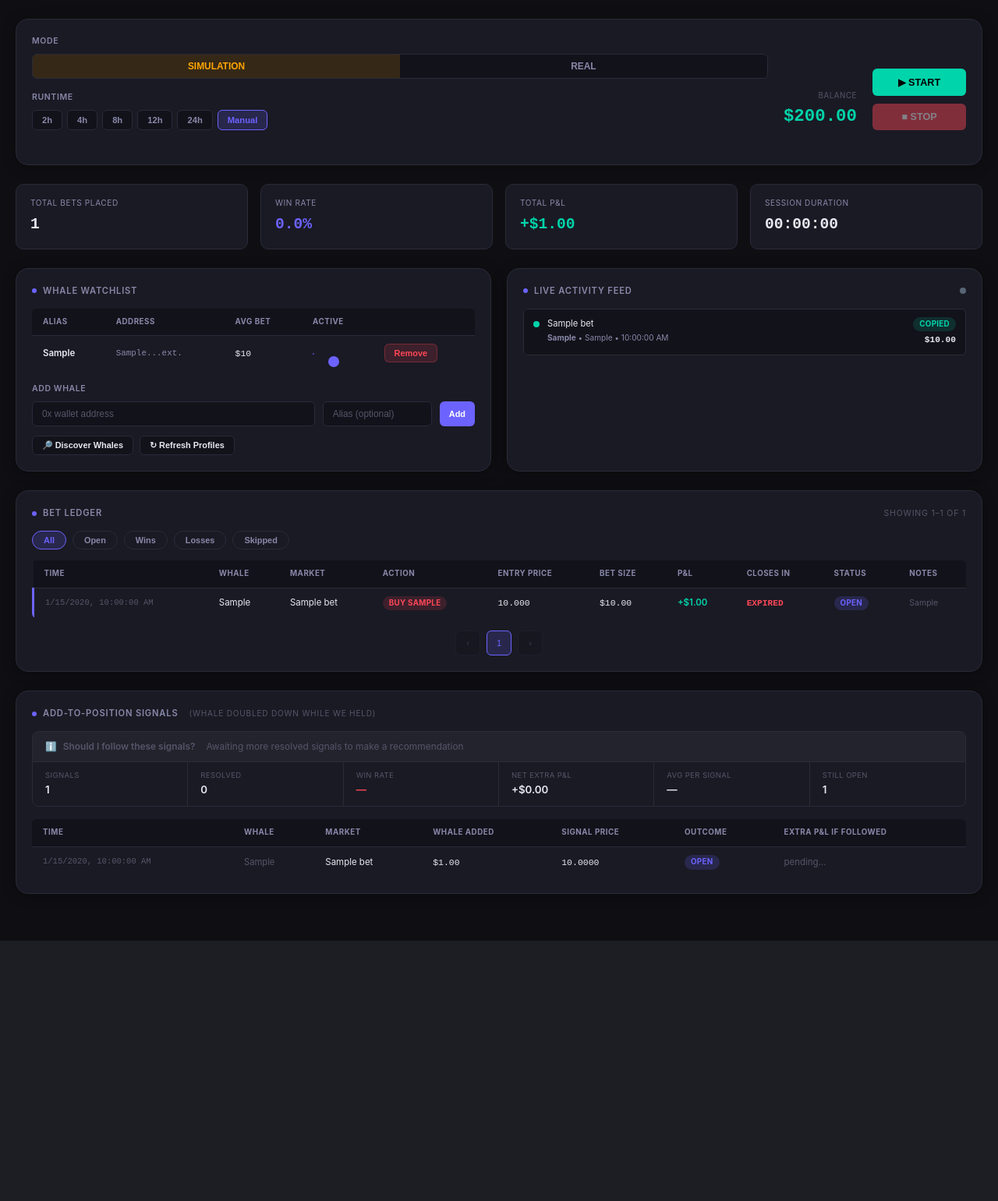
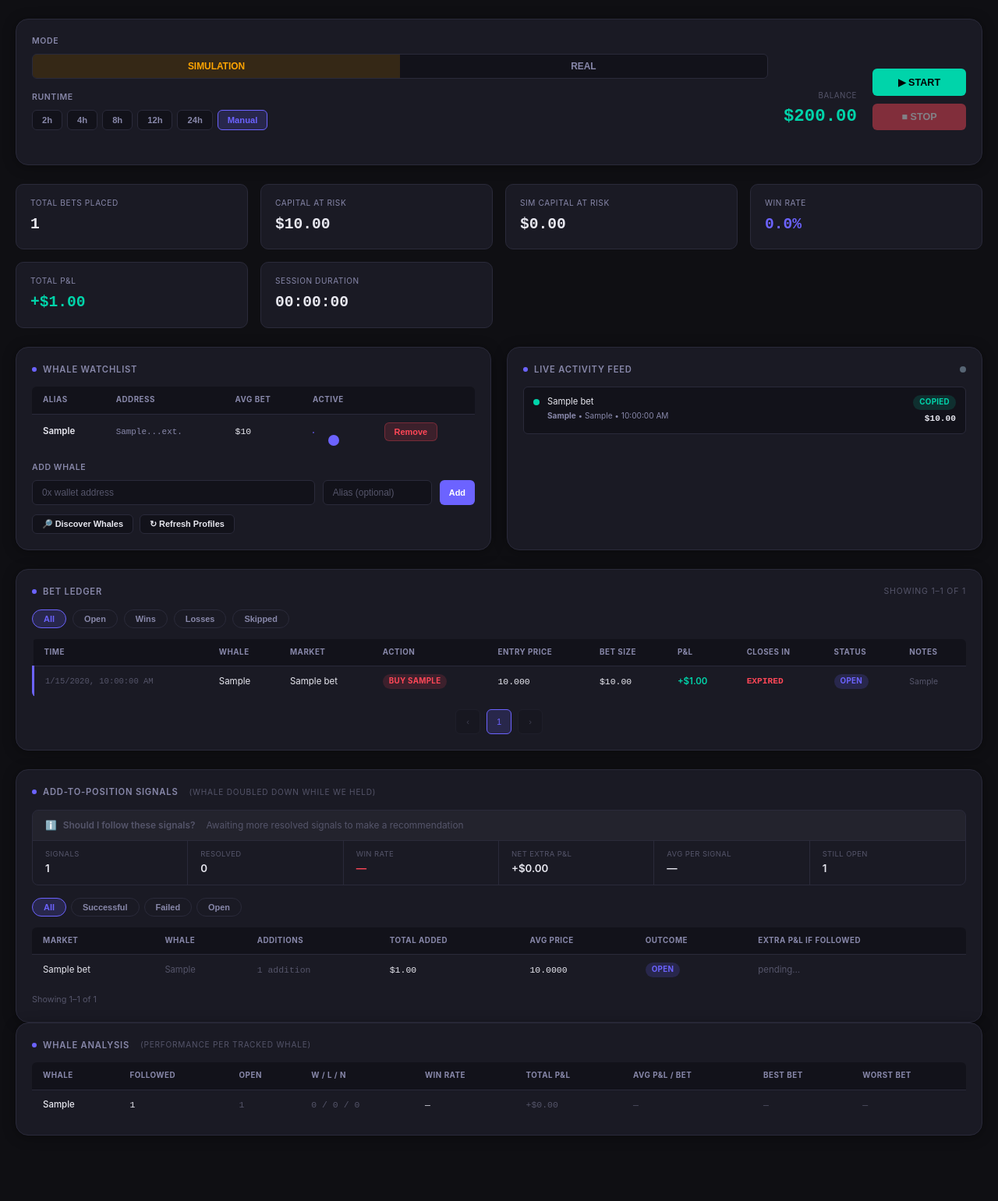
Before and after one commit to aestheticdiabetic/polyPredictors, a FastAPI app: page / in a window 1280 px wide. Shown: the part 69-1610 px from the top of the page at 78% size. Before the commit the page ends 1276 px from the top, so only its background shows below. Run offline with FastAPI, Linux system fonts and the light colour scheme; tables that the repository leaves empty hold one stand-in row (values such as "Sample post"); data that the repository does not hold is empty.

Commit message:
On branch master  Changes to be committed: 	modified:   backend/main.py 	modified:   frontend/static/css/style.css 	modified:   frontend/static/js/app.js 	modified:   frontend/templates/index.html

```diff
--- a/backend/main.py
+++ b/backend/main.py
@@ -407,10 +407,16 @@ async def ledger_stats(
     placed = [b for b in bets if b.status != "SKIPPED"]
     wins = [b for b in bets if b.status == "CLOSED_WIN"]
     losses = [b for b in bets if b.status == "CLOSED_LOSS"]
+    closed = [b for b in bets if b.status in ("CLOSED_WIN", "CLOSED_LOSS", "CLOSED_NEUTRAL")]
     closed_pnl = [b.pnl_usdc for b in bets if b.pnl_usdc is not None]
     total_pnl = round(sum(closed_pnl), 2)
     avg_pnl = round(total_pnl / len(closed_pnl), 2) if closed_pnl else 0.0
-    win_rate = round(len(wins) / len(placed) * 100, 1) if placed else 0.0
+    win_rate = round(len(wins) / len(closed) * 100, 1) if closed else 0.0
+
+    # Capital currently at risk (sum of size_usdc for all OPEN bets)
+    open_bets = [b for b in bets if b.status == "OPEN"]
+    capital_at_risk = round(sum(b.size_usdc for b in open_bets), 2)
+    sim_capital_at_risk = round(sum(b.size_usdc for b in open_bets if b.mode == "SIMULATION"), 2)
 
     # Current session balance
     active = db.query(MonitoringSession).filter_by(is_active=True).first()
@@ -425,7 +431,71 @@ async def ledger_stats(
         "total_pnl_usdc": total_pnl,
         "avg_pnl_per_bet": avg_pnl,
         "session_balance": round(balance, 2),
+        "capital_at_risk": capital_at_risk,
+        "sim_capital_at_risk": sim_capital_at_risk,
     }
+
+
+# ---------------------------------------------------------------------------
+# Per-whale analysis
+# ---------------------------------------------------------------------------
+@app.get("/api/stats/by-whale")
+async def stats_by_whale(db: DBSession = Depends(get_db)):
+    """Aggregate copied_bets performance broken down by whale."""
+    from collections import defaultdict
+
+    bets = db.query(CopiedBet).filter(CopiedBet.status != "SKIPPED").all()
+
+    # Build alias lookup from Whale table
+    whales = db.query(Whale).all()
+    alias_map = {w.address: (w.alias or w.address) for w in whales}
+
+    groups: dict = defaultdict(lambda: {
+        "followed": 0, "open": 0, "wins": 0, "losses": 0, "neutral": 0,
+        "closed": 0, "pnl_values": [],
+    })
+
+    for b in bets:
+        g = groups[b.whale_address]
+        g["followed"] += 1
+        if b.status == "OPEN":
+            g["open"] += 1
+        elif b.status == "CLOSED_WIN":
+            g["wins"] += 1; g["closed"] += 1
+            if b.pnl_usdc is not None: g["pnl_values"].append(b.pnl_usdc)
+        elif b.status == "CLOSED_LOSS":
+            g["losses"] += 1; g["closed"] += 1
+            if b.pnl_usdc is not None: g["pnl_values"].append(b.pnl_usdc)
+        elif b.status == "CLOSED_NEUTRAL":
+            g["neutral"] += 1; g["closed"] += 1
+            if b.pnl_usdc is not None: g["pnl_values"].append(b.pnl_usdc)
+
+    result = []
+    for address, g in groups.items():
+        total_pnl = round(sum(g["pnl_values"]), 2)
+        avg_pnl   = round(total_pnl / len(g["pnl_values"]), 2) if g["pnl_values"] else 0.0
+        win_rate  = round(g["wins"] / g["closed"] * 100, 1) if g["closed"] > 0 else None
+        best      = round(max(g["pnl_values"]), 2) if g["pnl_values"] else None
+        worst     = round(min(g["pnl_values"]), 2) if g["pnl_values"] else None
+        result.append({
+            "whale_address": address,
+            "whale_alias":   alias_map.get(address, address),
+            "followed":      g["followed"],
+            "open":          g["open"],
+            "wins":          g["wins"],
+            "losses":        g["losses"],
+            "neutral":       g["neutral"],
+            "closed":        g["closed"],
+            "win_rate_pct":  win_rate,
+            "total_pnl_usdc": total_pnl,
+            "avg_pnl_usdc":  avg_pnl,
+            "best_bet_usdc": best,
+            "worst_bet_usdc": worst,
+        })
+
+    # Sort by total P&L descending
+    result.sort(key=lambda x: x["total_pnl_usdc"], reverse=True)
+    return {"whales": result}
 
 
 # ---------------------------------------------------------------------------
--- a/frontend/static/css/style.css
+++ b/frontend/static/css/style.css
@@ -910,6 +910,7 @@ tr.row-skip  td:first-child { border-left: 3px solid var(--warning); }
   color: var(--text-primary);
 }
 
+
 /* ============================================================
    Notifications / Toast
    ============================================================ */
--- a/frontend/static/js/app.js
+++ b/frontend/static/js/app.js
@@ -17,6 +17,8 @@ const State = {
   ledgerMode:        'all',
   ledgerSort:        'default',  // 'default' = newest first; 'close_asc' = soonest close first
   signalsPage:       1,
+  signalsTab:        'all',   // 'all' | 'win' | 'loss' | 'open'
+  signalsGroupPage:  1,       // client-side page for grouped signal rows
   timerInterval:     null,
   pollInterval:      null,
   ledgerInterval:    null,
@@ -48,6 +50,8 @@ function cacheDom() {
 
     // Stats
     statBets:        $('stat-bets'),
+    statCapital:     $('stat-capital'),
+    statSimCapital:  $('stat-sim-capital'),
     statWinRate:     $('stat-winrate'),
     statPnl:         $('stat-pnl'),
     statDuration:    $('stat-duration'),
@@ -68,7 +72,9 @@ function cacheDom() {
     ledgerInfo:      $('ledger-info'),
 
     // Signals
-    signalsTableBody:$('signals-table-body'),
+    signalsTableBody:  $('signals-table-body'),
+    signalsPagination: $('signals-pagination'),
+    signalsInfo:       $('signals-info'),
 
     // Modal
     modalOverlay:    $('modal-overlay'),
@@ -95,6 +101,7 @@ document.addEventListener('DOMContentLoaded', () => {
   fetchActivity();
   fetchLedger();
   fetchSignals();
+  fetchWhaleAnalysis();
 
   // Polling
   State.pollInterval = setInterval(() => {
@@ -108,6 +115,7 @@ document.addEventListener('DOMContentLoaded', () => {
     if (State.session && State.session.is_active) {
       fetchLedger();
       fetchSignals();
+      fetchWhaleAnalysis();
     }
   }, 10000);
 });
@@ -273,6 +281,8 @@ function updateSessionUI() {
 
 function updateStats(stats) {
   DOM.statBets.textContent  = stats.placed || 0;
+  if (DOM.statCapital)    DOM.statCapital.textContent    = '$' + (stats.capital_at_risk     || 0).toFixed(2);
+  if (DOM.statSimCapital) DOM.statSimCapital.textContent = '$' + (stats.sim_capital_at_risk || 0).toFixed(2);
   DOM.statWinRate.textContent = (stats.win_rate_pct || 0).toFixed(1) + '%';
 
   const pnl = stats.total_pnl_usdc || 0;
@@ -667,22 +677,45 @@ function changeLedgerPage(page) {
 // ============================================================
 // Signals
 // ============================================================
+let _cachedSignals = [];
+
 async function fetchSignals() {
   if (_inFlight.has('signals')) return;
   _inFlight.add('signals');
   try {
     const [data, stats] = await Promise.all([
-      api('GET', `/api/signals?page=${State.signalsPage}&limit=20`),
+      api('GET', `/api/signals?page=${State.signalsPage}&limit=200`),
       api('GET', '/api/signals/stats'),
     ]);
+    _cachedSignals = data.signals || [];
     renderSignalsWidget(stats);
-    renderSignals(data.signals);
+    renderSignalsGrouped(_cachedSignals, State.signalsTab, State.signalsGroupPage);
   } catch (err) {
     console.error('fetchSignals error:', err);
   } finally {
     _inFlight.delete('signals');
   }
 }
+
+function setSignalsTab(tab) {
+  State.signalsTab = tab;
+  State.signalsGroupPage = 1;
+  const container = $('sig-filter-tabs');
+  if (container) {
+    container.querySelectorAll('.filter-tab').forEach(btn => btn.classList.remove('active'));
+    const idx = ['all','win','loss','open'].indexOf(tab);
+    if (idx >= 0) container.querySelectorAll('.filter-tab')[idx].classList.add('active');
+  }
+  renderSignalsGrouped(_cachedSignals, tab, 1);
+}
+
+function changeSignalsPage(page) {
+  if (page < 1) return;
+  State.signalsGroupPage = page;
+  renderSignalsGrouped(_cachedSignals, State.signalsTab, page);
+}
+
+const SIGNALS_PER_PAGE = 20;
 
 function renderSignalsWidget(stats) {
   const widget = $('signals-verdict-widget');
@@ -729,57 +762,160 @@ function renderSignalsWidget(stats) {
   $('sig-stat-open').textContent = stats.open_signals;
 }
 
-function renderSignals(signals) {
+function renderSignalsGrouped(signals, tab, page) {
+  page = page || 1;
   const tbody = DOM.signalsTableBody;
   if (!tbody) return;
 
-  if (!signals || signals.length === 0) {
-    tbody.innerHTML = `
-      <tr>
-        <td colspan="7">
-          <div class="empty-state">
-            <p>No add-to-position signals yet.</p>
-          </div>
-        </td>
-      </tr>`;
+  // Group by copied_bet_id first
+  const groups = {};
+  for (const s of (signals || [])) {
+    const key = s.copied_bet_id;
+    if (!groups[key]) {
+      groups[key] = {
+        copied_bet_id: key,
+        bet_question:  s.bet_question,
+        bet_status:    s.bet_status,
+        whale_alias:   s.whale_alias,
+        whale_address: s.whale_address,
+        signals:       [],
+      };
+    }
+    groups[key].signals.push(s);
+  }
+
+  // Filter groups by tab
+  let rows = Object.values(groups);
+  if (tab === 'win')  rows = rows.filter(g => g.bet_status === 'CLOSED_WIN');
+  if (tab === 'loss') rows = rows.filter(g => g.bet_status === 'CLOSED_LOSS');
+  if (tab === 'open') rows = rows.filter(g => g.bet_status === 'OPEN' || g.bet_status === 'PENDING');
+
+  const total = rows.length;
+  const pages = Math.max(1, Math.ceil(total / SIGNALS_PER_PAGE));
+  const safePage = Math.min(page, pages);
+  const start = (safePage - 1) * SIGNALS_PER_PAGE;
+  rows = rows.slice(start, start + SIGNALS_PER_PAGE);
+
+  // Render pagination
+  if (DOM.signalsInfo) {
+    const end = Math.min(start + SIGNALS_PER_PAGE, total);
+    DOM.signalsInfo.textContent = total > 0 ? `Showing ${start + 1}–${end} of ${total}` : '';
+  }
+  if (DOM.signalsPagination) {
+    if (pages <= 1) {
+      DOM.signalsPagination.innerHTML = '';
+    } else {
+      let ph = '';
+      ph += `<button onclick="changeSignalsPage(${safePage - 1})" ${safePage <= 1 ? 'disabled' : ''}>&lsaquo;</button>`;
+      for (let i = 1; i <= pages; i++) {
+        ph += `<button onclick="changeSignalsPage(${i})" class="${i === safePage ? 'active' : ''}">${i}</button>`;
+      }
+      ph += `<button onclick="changeSignalsPage(${safePage + 1})" ${safePage >= pages ? 'disabled' : ''}>&rsaquo;</button>`;
+      DOM.signalsPagination.innerHTML = ph;
+    }
+  }
+
+  if (rows.length === 0) {
+    const labels = { win: 'successful', loss: 'failed', open: 'open', all: '' };
+    tbody.innerHTML = `<tr><td colspan="7"><div class="empty-state"><p>No ${labels[tab] || ''} double-down signals yet.</p></div></td></tr>`;
     return;
   }
 
-  tbody.innerHTML = signals.map(s => {
-    const time = new Date(s.timestamp + (s.timestamp.endsWith('Z') ? '' : 'Z')).toLocaleString();
+  const STATUS_BADGE = {
+    CLOSED_WIN:     '<span class="badge badge-win">WIN</span>',
+    CLOSED_LOSS:    '<span class="badge badge-loss">LOSS</span>',
+    CLOSED_NEUTRAL: '<span class="badge badge-neutral">NEUTRAL</span>',
+    OPEN:           '<span class="badge badge-open">OPEN</span>',
+    PENDING:        '<span class="badge badge-neutral">PENDING</span>',
+  };
 
-    // Outcome column: show status badge for the underlying bet
-    const statusBadge = {
-      CLOSED_WIN:     '<span class="badge badge-win">WIN</span>',
-      CLOSED_LOSS:    '<span class="badge badge-loss">LOSS</span>',
-      CLOSED_NEUTRAL: '<span class="badge badge-neutral">NEUTRAL</span>',
-      OPEN:           '<span class="badge badge-open">OPEN</span>',
-      PENDING:        '<span class="badge badge-neutral">PENDING</span>',
-    }[s.bet_status] || `<span class="badge badge-neutral">${escHtml(s.bet_status || '?')}</span>`;
+  tbody.innerHTML = rows.map(g => {
+    const count         = g.signals.length;
+    const totalAdded    = g.signals.reduce((acc, s) => acc + s.whale_additional_usdc, 0);
+    const avgPrice      = g.signals.reduce((acc, s) => acc + s.price, 0) / count;
+    const totalHypoPnl  = g.signals.reduce((acc, s) =>
+      acc + (s.hypothetical_pnl_usdc != null ? s.hypothetical_pnl_usdc : 0), 0);
+    const hasUnresolved = g.signals.some(s => s.hypothetical_pnl_usdc == null);
 
-    // Extra P&L column
+    const statusBadge = STATUS_BADGE[g.bet_status]
+      || `<span class="badge badge-neutral">${escHtml(g.bet_status || '?')}</span>`;
+
     let pnlHtml;
-    if (s.hypothetical_pnl_usdc != null) {
-      const cls = s.hypothetical_pnl_usdc > 0 ? 'pnl-positive' : s.hypothetical_pnl_usdc < 0 ? 'pnl-negative' : 'pnl-zero';
-      pnlHtml = `<span class="${cls}">${formatPnl(s.hypothetical_pnl_usdc)}</span>`;
-    } else if (s.bet_status === 'OPEN' || s.bet_status === 'PENDING') {
+    if (g.bet_status === 'OPEN' || g.bet_status === 'PENDING') {
       pnlHtml = '<span class="text-muted">pending…</span>';
+    } else if (hasUnresolved) {
+      pnlHtml = '<span class="text-muted">partial</span>';
     } else {
-      pnlHtml = '<span class="text-muted">—</span>';
+      const cls = totalHypoPnl > 0 ? 'pnl-positive' : totalHypoPnl < 0 ? 'pnl-negative' : 'pnl-zero';
+      pnlHtml = `<span class="${cls}">${formatPnl(totalHypoPnl)}</span>`;
     }
 
-    const market = escHtml(truncate(s.bet_question || `Bet #${s.copied_bet_id}`, 45));
+    const market     = escHtml(truncate(g.bet_question || `Bet #${g.copied_bet_id}`, 50));
+    const whaleLabel = escHtml(g.whale_alias || g.whale_address || '—');
+    const addLabel   = count === 1 ? '1 addition' : `${count} additions`;
 
-    const whaleLabel = escHtml(s.whale_alias || s.whale_address || '—');
     return `
       <tr>
-        <td class="mono text-muted" style="font-size:0.75rem">${time}</td>
-        <td style="font-size:0.8rem;color:var(--text-muted)" title="${escHtml(s.whale_address || '')}">${whaleLabel}</td>
-        <td title="${escHtml(s.bet_question || '')}">${market}</td>
-        <td class="mono">$${s.whale_additional_usdc.toFixed(2)}</td>
-        <td class="mono">${s.price.toFixed(4)}</td>
+        <td title="${escHtml(g.bet_question || '')}">${market}</td>
+        <td style="font-size:0.8rem;color:var(--text-muted)" title="${escHtml(g.whale_address || '')}">${whaleLabel}</td>
+        <td class="mono text-muted">${addLabel}</td>
+        <td class="mono">$${totalAdded.toFixed(2)}</td>
+        <td class="mono">${avgPrice.toFixed(4)}</td>
         <td>${statusBadge}</td>
         <td>${pnlHtml}</td>
+      </tr>`;
+  }).join('');
+}
+
+// ============================================================
+// Whale Analysis
+// ============================================================
+async function fetchWhaleAnalysis() {
+  if (_inFlight.has('whale-analysis')) return;
+  _inFlight.add('whale-analysis');
+  try {
+    const data = await api('GET', '/api/stats/by-whale');
+    renderWhaleAnalysis(data.whales);
+  } catch (err) {
+    console.error('fetchWhaleAnalysis error:', err);
+  } finally {
+    _inFlight.delete('whale-analysis');
+  }
+}
+
+function renderWhaleAnalysis(whales) {
+  const tbody = $('whale-analysis-body');
+  if (!tbody) return;
+
+  if (!whales || whales.length === 0) {
+    tbody.innerHTML = `<tr><td colspan="9"><div class="empty-state"><p>No closed bets yet.</p></div></td></tr>`;
+    return;
+  }
+
+  tbody.innerHTML = whales.map(w => {
+    const alias    = escHtml(w.whale_alias || w.whale_address);
+    const winRate  = w.win_rate_pct != null ? `${w.win_rate_pct}%` : '—';
+    const wlnLabel = `${w.wins} / ${w.losses} / ${w.neutral}`;
+
+    const pnlCls  = w.total_pnl_usdc > 0 ? 'pnl-positive' : w.total_pnl_usdc < 0 ? 'pnl-negative' : 'pnl-zero';
+    const avgCls  = w.avg_pnl_usdc  > 0 ? 'pnl-positive' : w.avg_pnl_usdc  < 0 ? 'pnl-negative' : 'pnl-zero';
+    const bestCls = (w.best_bet_usdc  ?? 0) > 0 ? 'pnl-positive' : 'pnl-zero';
+    const wrstCls = (w.worst_bet_usdc ?? 0) < 0 ? 'pnl-negative' : 'pnl-zero';
+
+    const winRateCls = w.win_rate_pct == null ? '' :
+      w.win_rate_pct >= 60 ? 'pnl-positive' : w.win_rate_pct <= 40 ? 'pnl-negative' : '';
+
+    return `
+      <tr>
+        <td title="${escHtml(w.whale_address)}" style="font-weight:500">${alias}</td>
+        <td class="mono">${w.followed}</td>
+        <td class="mono text-muted">${w.open}</td>
+        <td class="mono text-muted">${wlnLabel}</td>
+        <td class="mono ${winRateCls}">${winRate}</td>
+        <td class="mono ${pnlCls}">${formatPnl(w.total_pnl_usdc)}</td>
+        <td class="mono ${avgCls}">${w.closed > 0 ? formatPnl(w.avg_pnl_usdc) : '—'}</td>
+        <td class="mono ${bestCls}">${w.best_bet_usdc  != null ? formatPnl(w.best_bet_usdc)  : '—'}</td>
+        <td class="mono ${wrstCls}">${w.worst_bet_usdc != null ? formatPnl(w.worst_bet_usdc) : '—'}</td>
       </tr>`;
   }).join('');
 }
--- a/frontend/templates/index.html
+++ b/frontend/templates/index.html
@@ -76,6 +76,14 @@
     <div class="stat-card">
       <div class="stat-label">Total Bets Placed</div>
       <div id="stat-bets" class="stat-value">0</div>
+    </div>
+    <div class="stat-card">
+      <div class="stat-label">Capital at Risk</div>
+      <div id="stat-capital" class="stat-value">$0.00</div>
+    </div>
+    <div class="stat-card">
+      <div class="stat-label">Sim Capital at Risk</div>
+      <div id="stat-sim-capital" class="stat-value">$0.00</div>
     </div>
     <div class="stat-card">
       <div class="stat-label">Win Rate</div>
@@ -272,25 +280,73 @@
       </div>
     </div>
 
+    <!-- Filter tabs -->
+    <div class="filter-tabs" id="sig-filter-tabs">
+      <button class="filter-tab active" onclick="setSignalsTab('all')">All</button>
+      <button class="filter-tab" onclick="setSignalsTab('win')">Successful</button>
+      <button class="filter-tab" onclick="setSignalsTab('loss')">Failed</button>
+      <button class="filter-tab" onclick="setSignalsTab('open')">Open</button>
+    </div>
+
     <div class="table-wrapper">
       <table>
         <thead>
           <tr>
-            <th>Time</th>
+            <th>Market</th>
             <th>Whale</th>
-            <th>Market</th>
-            <th>Whale Added</th>
-            <th>Signal Price</th>
+            <th>Additions</th>
+            <th>Total Added</th>
+            <th>Avg Price</th>
             <th>Outcome</th>
             <th>Extra P&amp;L if Followed</th>
           </tr>
         </thead>
         <tbody id="signals-table-body">
           <tr>
-            <td colspan="6">
-              <div class="empty-state">
-                <p>No add-to-position signals yet.</p>
-              </div>
+            <td colspan="7">
+              <div class="empty-state"><p>No add-to-position signals yet.</p></div>
+            </td>
+          </tr>
+        </tbody>
+      </table>
+    </div>
+
+    <div style="display:flex;align-items:center;justify-content:space-between;margin-top:10px;flex-wrap:wrap;gap:8px">
+      <span id="signals-info" class="pagination-info"></span>
+      <div id="signals-pagination" class="pagination"></div>
+    </div>
+  </section>
+
+  <!-- ================================================================
+       WHALE ANALYSIS
+       ================================================================ -->
+  <section class="card" style="margin-bottom:24px">
+    <div class="card-title">
+      <span class="dot"></span>
+      Whale Analysis
+      <span class="text-muted" style="font-size:0.72rem;font-weight:400;margin-left:6px">
+        (performance per tracked whale)
+      </span>
+    </div>
+    <div class="table-wrapper">
+      <table>
+        <thead>
+          <tr>
+            <th>Whale</th>
+            <th>Followed</th>
+            <th>Open</th>
+            <th>W / L / N</th>
+            <th>Win Rate</th>
+            <th>Total P&amp;L</th>
+            <th>Avg P&amp;L / Bet</th>
+            <th>Best Bet</th>
+            <th>Worst Bet</th>
+          </tr>
+        </thead>
+        <tbody id="whale-analysis-body">
+          <tr>
+            <td colspan="9">
+              <div class="empty-state"><p>No closed bets yet.</p></div>
             </td>
           </tr>
         </tbody>
```
